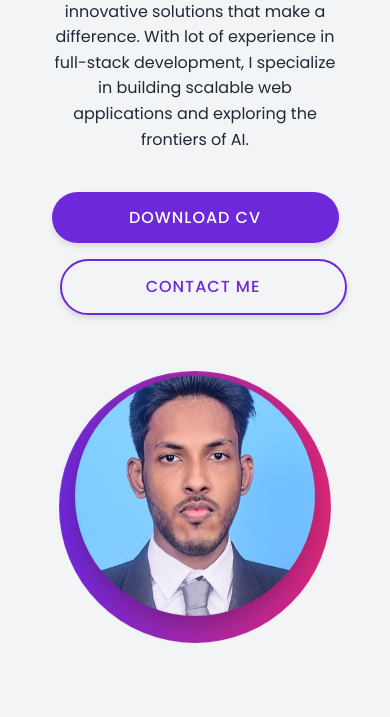
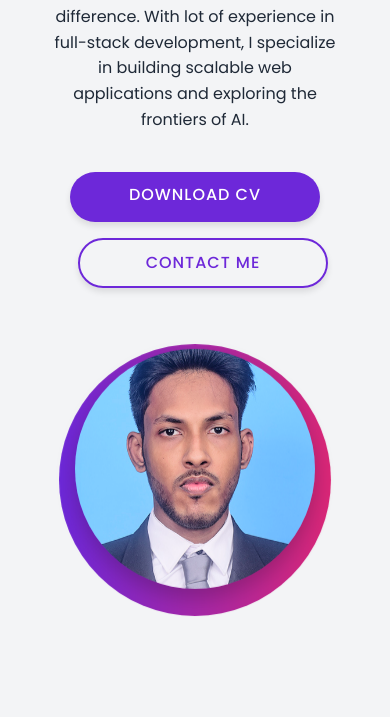
Before and after one commit to Manulakavishka/Manulakavishka.github.io, a website: page index.html in a window 390 px wide. Shown: the part 462-1179 px from the top of the page. Drawn offline with nearby package versions, Linux system fonts and the light colour scheme.

Commit message:
Update index.html

```diff
--- a/index.html
+++ b/index.html
@@ -46,7 +46,7 @@
     max-width: 1200px;
     margin: 0 auto;
     padding: 0 1rem; /* Added padding to prevent content from touching the screen edges */
-    padding-top: 100px;
+    padding-top: 80px;
 }
 
         header {
@@ -224,6 +224,7 @@
             transform: translateX(-50%);
         }
 
+        /* Update the button styles */
         .btn {
             display: inline-block;
             padding: 0.8rem 1.5rem;
@@ -239,6 +240,7 @@
             text-transform: uppercase;
             letter-spacing: 1px;
             box-shadow: 0 4px 6px rgba(0, 0, 0, 0.1);
+            text-align: center;
         }
 
         .btn:hover {
@@ -649,12 +651,6 @@
             }
         }
 
-        /* .experience-list {
-            display: grid;
-            grid-template-columns: repeat(auto-fit, minmax(300px, 1fr));
-            gap: 2rem;
-        } */
-
         .certificate-item {
             transition: transform 0.3s ease, box-shadow 0.3s ease;
         }
@@ -804,6 +800,43 @@
 
             .about-content .btn {
                 width: 100%; /* Make buttons full width on very small screens */
+            }
+        }
+
+        /* Adjust the about section for mobile */
+        @media (max-width: 768px) {
+            .about-content {
+                display: flex;
+                flex-direction: column;
+                align-items: center;
+            }
+
+            .about-content > div {
+                display: flex;
+                flex-direction: column;
+                align-items: center;
+                width: 100%;
+                max-width: 300px; /* Limit the width of the button container */
+            }
+
+            .about-content .btn {
+                width: 100%;
+                margin: 0.5rem 0;
+            }
+
+            /* Ensure consistent height for both buttons */
+            .about-content .btn,
+            .about-content .btn-outline {
+                height: 50px;
+                line-height: 46px; /* Adjust line height to vertically center text */
+                padding: 0 1.5rem;
+            }
+        }
+
+        /* Additional adjustments for very small screens */
+        @media (max-width: 480px) {
+            .about-content > div {
+                max-width: 250px; /* Further limit the width for very small screens */
             }
         }
     </style>
```
